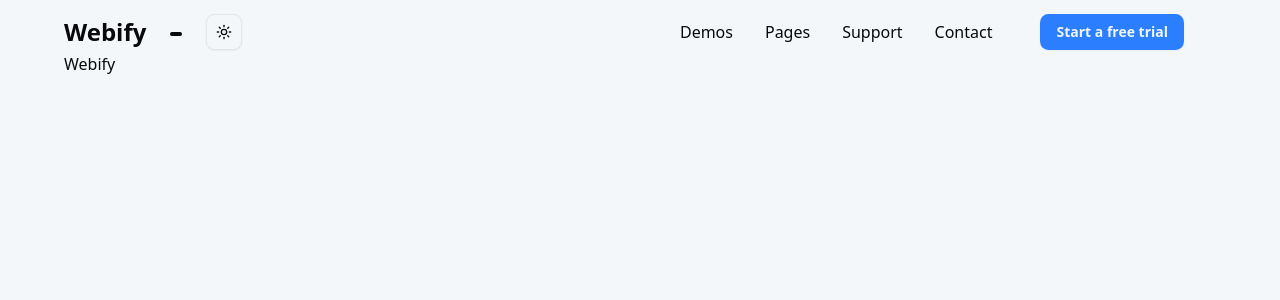
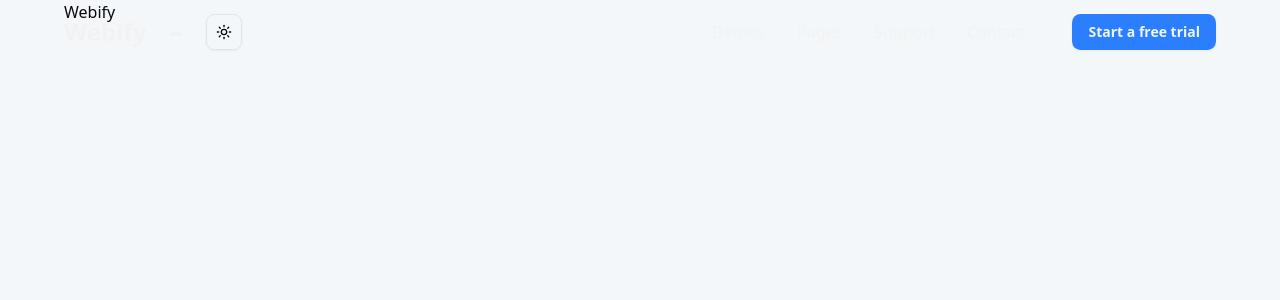
Before and after one commit to Taib-Rabah/webify, a Next.js app: page / in a window 1280 px wide. Shown: the top 300 px of the page. Built offline with nearby package versions, Linux system fonts and the light colour scheme.

Commit message:
update theme

```diff
--- a/src/app/components/Header/Header.tsx
+++ b/src/app/components/Header/Header.tsx
@@ -5,14 +5,14 @@ import ThemeToggler from "~/components/ThemeToggler";
 
 export default function Header() {
   return (
-    <header className="flex items-center mt-3">
+    <header className="flex items-center mt-3 fixed top-0 w-full max-w-6xl">
       <div className="flex items-center gap-6">
         <Logo />
-        <span aria-hidden className="w-3 h-1 mt-1 bg-foreground rounded-full decoration-only"></span>
+        <span aria-hidden className="w-3 h-1 mt-1 bg-hero-foreground rounded-full decoration-only"></span>
         <ThemeToggler />
       </div>
       <Nav />
-      <Button className="mx-8 font-semibold">Start a free trial</Button>
+      <Button className="ml-8 font-semibold">Start a free trial</Button>
     </header>
   );
 }
--- a/src/app/components/Header/Logo.tsx
+++ b/src/app/components/Header/Logo.tsx
@@ -1,3 +1,3 @@
 export default function Logo() {
-  return <h1 className="font-bold text-2xl content-empty">Webify</h1>;
+  return <h1 className="font-bold text-2xl content-empty text-hero-foreground">Webify</h1>;
 }
--- a/src/app/components/Header/Nav.tsx
+++ b/src/app/components/Header/Nav.tsx
@@ -6,8 +6,8 @@ export default function Nav() {
       <ul className="flex items-center">
         {links.map((link) => (
           <li key={link.id}>
-            <Link href={link.href} className="px-4 py-2 inline-block group">
-              <span className="before:content-empty before:w-0 before:h-0.5 before:bg-foreground before:absolute before:top-full before:left-0 group-hover:before:w-full relative before:duration-200 before:rounded-full">
+            <Link href={link.href} className="px-4 py-2 inline-block group text-hero-foreground">
+              <span className="before:content-empty before:w-0 before:h-0.5 before:bg-hero-foreground before:absolute before:top-full before:left-0 group-hover:before:w-full relative before:duration-200 before:rounded-full">
                 {link.label}
               </span>
             </Link>
--- a/src/app/globals.css
+++ b/src/app/globals.css
@@ -6,6 +6,8 @@
 @custom-variant dark (&:is(.dark *));
 
 @theme inline {
+  --color-hero-background: var(--hero-background);
+  --color-hero-foreground: var(--hero-foreground);
   --color-background: var(--background);
   --color-foreground: var(--foreground);
   --font-sans: var(--font-geist-sans);
@@ -47,6 +49,8 @@
 
 :root {
   --radius: 0.65rem;
+  --hero-background: #161C2D;
+  --hero-foreground: hsl(0, 0%, 95%);
   --background: #f4f7fa;
   --foreground: oklch(0.141 0.005 285.823);
   --card: oklch(1 0 0);
@@ -81,7 +85,9 @@
 }
 
 .dark {
-  --background: oklch(0.141 0.005 285.823);
+  --background: #000A14;
+  --hero-background :#0B0F1B;
+  --hero-foreground: hsl(0, 0%, 95%);
   --foreground: oklch(0.985 0 0);
   --card: oklch(0.21 0.006 285.885);
   --card-foreground: oklch(0.985 0 0);
```
